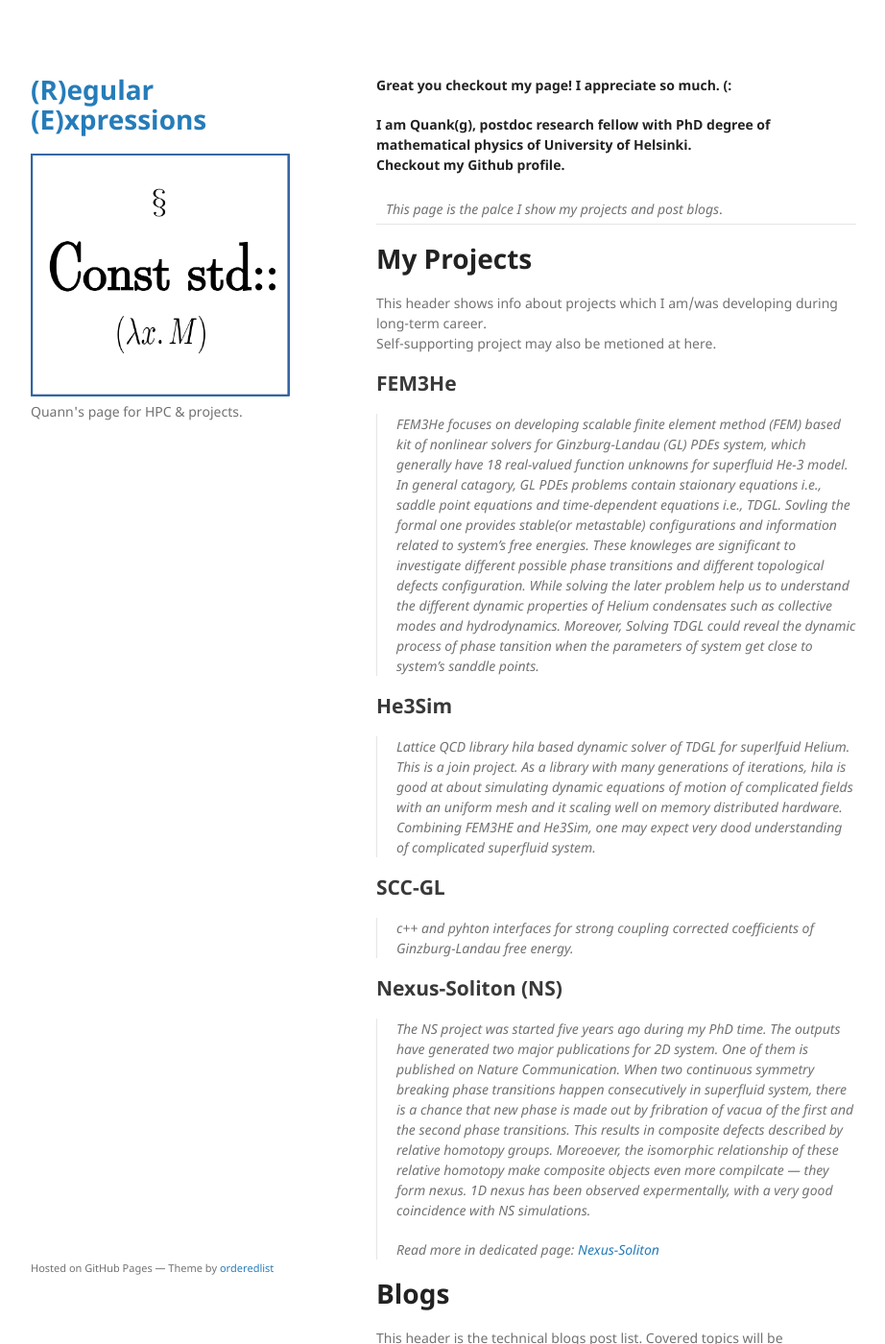
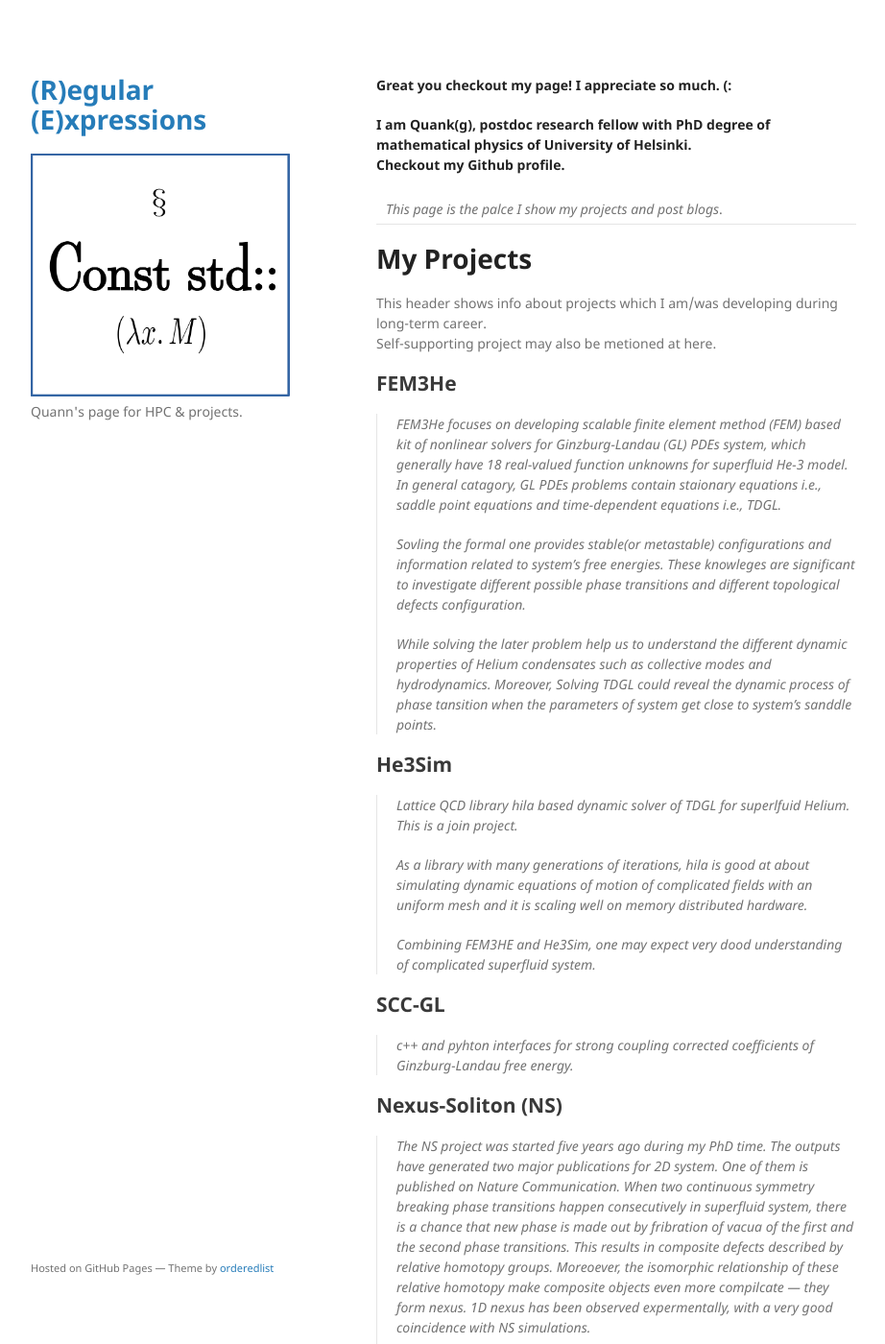
Before and after one commit to Quank-hpc/Quank-hpc.github.io, a Jekyll site: the page built from index.md, in a window 1280 px wide and 1400 px high. Shown: the whole window at 96% size, without its empty margins (178-1100 px from the left). Built offline with Jekyll 4.4.1, drawn with Linux system fonts in a browser that asks for light colours; some of the changed text lies outside the part shown.

```diff
--- a/index.md
+++ b/index.md
@@ -20,13 +20,18 @@ Self-supporting project may also be metioned at here.
 ## FEM3He
 
 > FEM3He focuses on developing scalable finite element method (FEM) based kit of nonlinear solvers for Ginzburg-Landau (GL) PDEs system, which generally have 18 real-valued function unknowns for superfluid He-3
-> model. In general catagory, GL PDEs problems contain staionary equations i.e., saddle point equations and time-dependent equations i.e., TDGL. Sovling the formal one provides stable(or metastable) configurations and information related to system's free energies. These knowleges are significant to investigate different possible phase transitions and different topological defects configuration.
+> model. In general catagory, GL PDEs problems contain staionary equations i.e., saddle point equations and time-dependent equations i.e., TDGL.
+>
+> Sovling the formal one provides stable(or metastable) configurations and information related to system's free energies. These knowleges are significant to investigate different possible phase transitions and different topological defects configuration.
+>
 > While solving the later problem help us to understand the different dynamic properties of Helium condensates such as collective modes and hydrodynamics. Moreover, Solving TDGL could reveal the dynamic process of phase tansition when the parameters of system get close to system's sanddle points.
 
 ## He3Sim
 
 > Lattice QCD library _hila_ based dynamic solver of TDGL for superlfuid Helium. This is a join project.
-> As a library with many generations of iterations, _hila_ is good at about simulating dynamic equations of motion of complicated fields with an uniform mesh and it scaling well on memory distributed hardware.
+>
+> As a library with many generations of iterations, _hila_ is good at about simulating dynamic equations of motion of complicated fields with an uniform mesh and it is scaling well on memory distributed hardware.
+>
 > Combining FEM3HE and He3Sim, one may expect very dood understanding of complicated superfluid system.
 
 ## SCC-GL
```
Also changed, not shown: other parts of index.md (+3 -3 lines).
